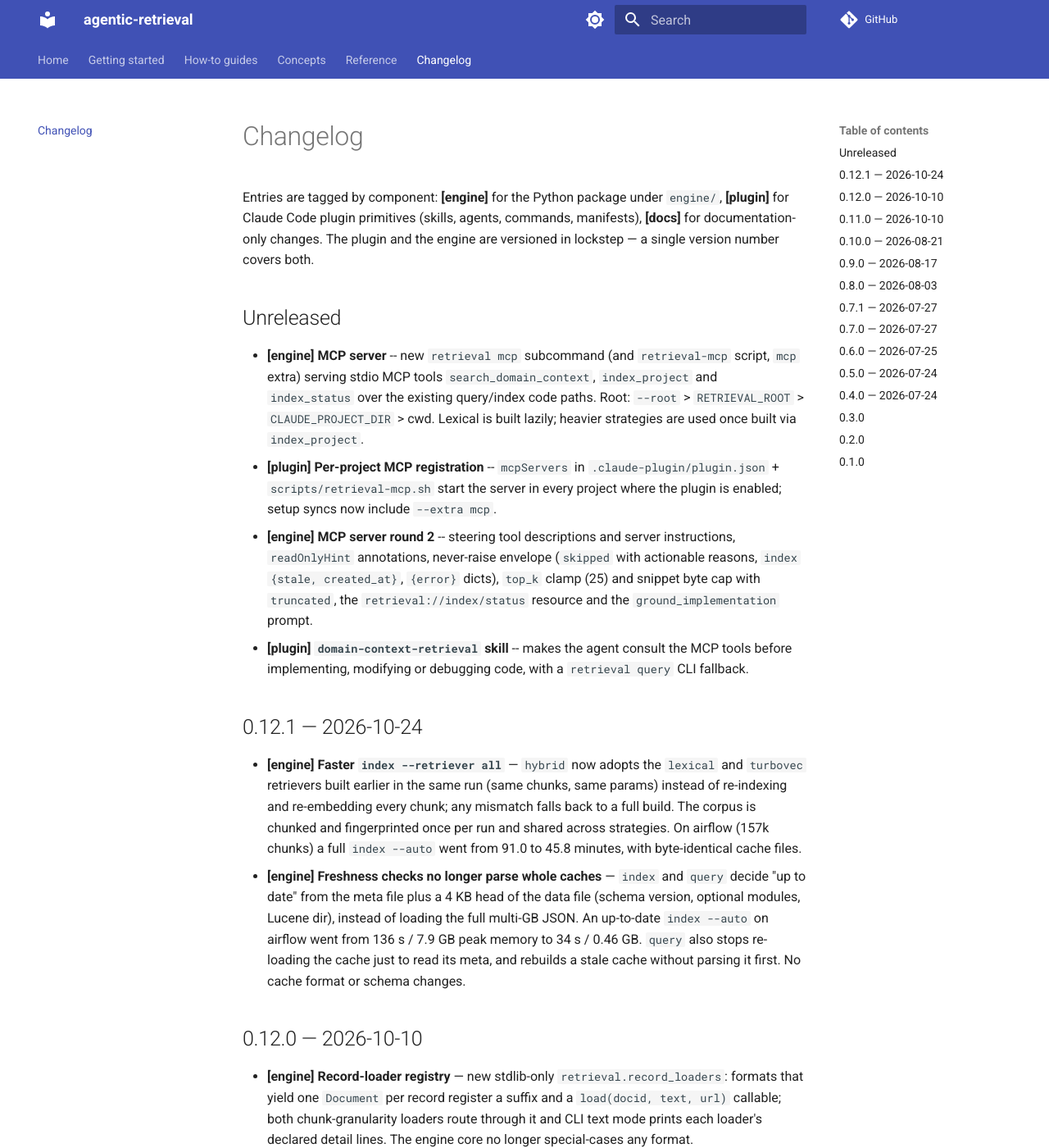
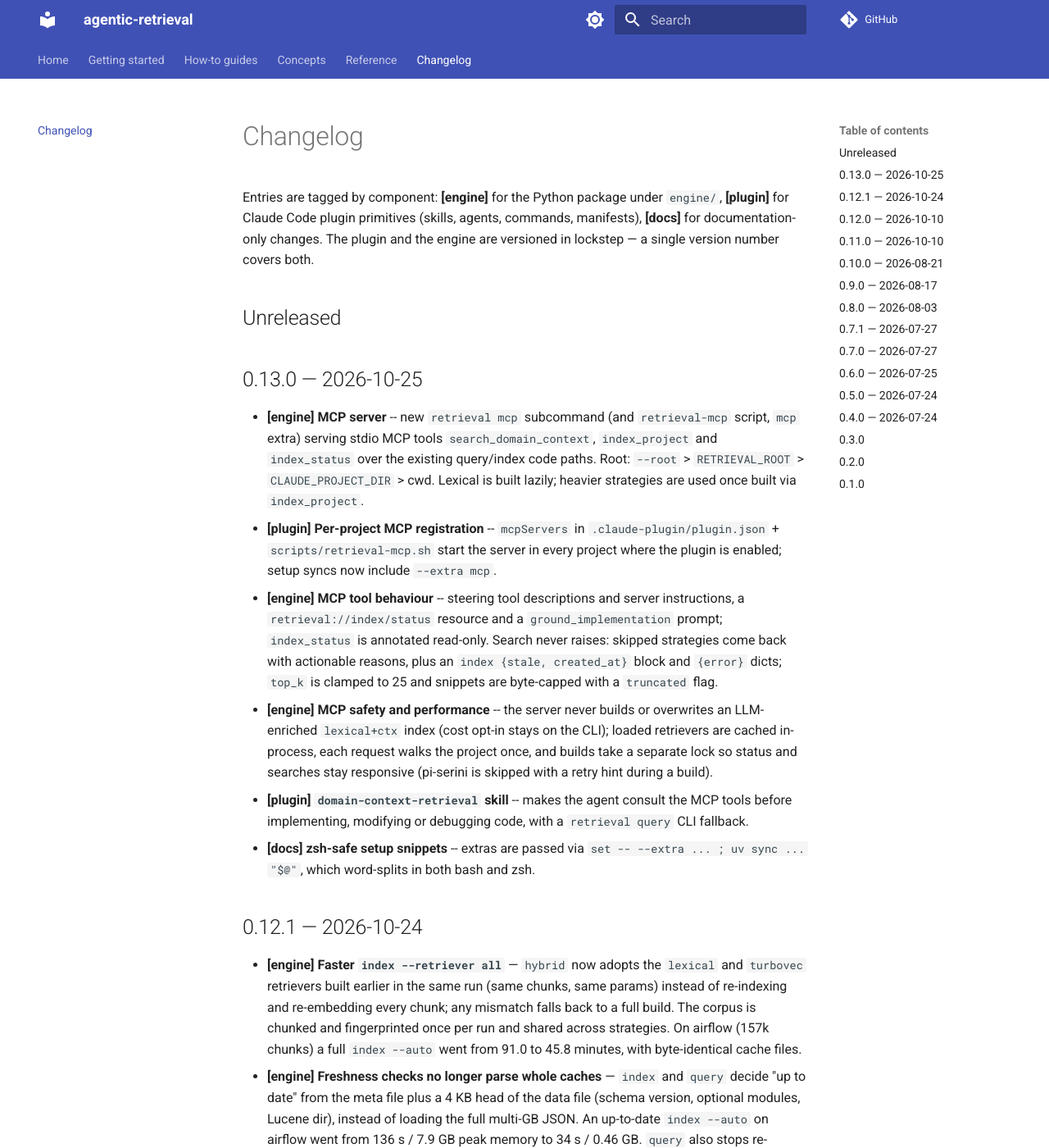
Before and after one commit to josix/agentic-retrieval, an MkDocs documentation site: the page built from docs/changelog.md, in a window 1280 px wide and 1400 px high. Shown: the whole window at 82% size. Built offline with MkDocs 1.6.1 and Material for MkDocs 9.7.7, drawn with Linux system fonts in a browser that asks for light colours; comment, search, counter and statistics services are not loaded.

Commit message:
Release 0.13.0: per-project MCP server
Co-Authored-By: Claude Opus 5.5 <noreply@anthropic.com>
Claude-Session: https://claude.ai/code/session_019qtBjPUTJs57FUt6JJRk6K

```diff
--- a/docs/changelog.md
+++ b/docs/changelog.md
@@ -8,6 +8,8 @@ both.
 
 ## Unreleased
 
+## 0.13.0 — 2026-10-25
+
 - **\[engine\] MCP server** -- new `retrieval mcp` subcommand (and
   `retrieval-mcp` script, `mcp` extra) serving stdio MCP tools
   `search_domain_context`, `index_project` and `index_status` over the
@@ -17,14 +19,23 @@ both.
 - **\[plugin\] Per-project MCP registration** -- `mcpServers` in `.claude-plugin/plugin.json` +
   `scripts/retrieval-mcp.sh` start the server in every project where the
   plugin is enabled; setup syncs now include `--extra mcp`.
-- **\[engine\] MCP server round 2** -- steering tool descriptions and server
-  instructions, `readOnlyHint` annotations, never-raise envelope (`skipped`
-  with actionable reasons, `index {stale, created_at}`, `{error}` dicts),
-  `top_k` clamp (25) and snippet byte cap with `truncated`, the
-  `retrieval://index/status` resource and the `ground_implementation` prompt.
+- **\[engine\] MCP tool behaviour** -- steering tool descriptions and server
+  instructions, a `retrieval://index/status` resource and a
+  `ground_implementation` prompt; `index_status` is annotated read-only.
+  Search never raises: skipped strategies come back with actionable reasons,
+  plus an `index {stale, created_at}` block and `{error}` dicts; `top_k` is
+  clamped to 25 and snippets are byte-capped with a `truncated` flag.
+- **\[engine\] MCP safety and performance** -- the server never builds or
+  overwrites an LLM-enriched `lexical+ctx` index (cost opt-in stays on the
+  CLI); loaded retrievers are cached in-process, each request walks the
+  project once, and builds take a separate lock so status and searches stay
+  responsive (pi-serini is skipped with a retry hint during a build).
 - **\[plugin\] `domain-context-retrieval` skill** -- makes the agent consult
   the MCP tools before implementing, modifying or debugging code, with a
   `retrieval query` CLI fallback.
+- **\[docs\] zsh-safe setup snippets** -- extras are passed via
+  `set -- --extra ... ; uv sync ... "$@"`, which word-splits in both bash
+  and zsh.
 
 ## 0.12.1 — 2026-10-24
 
```
Also changed, not shown: 5 other files.
